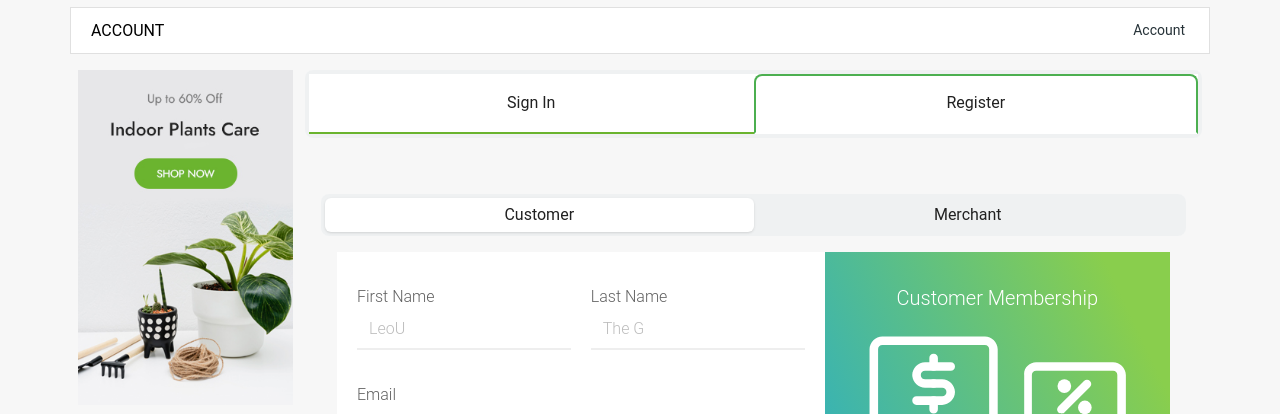
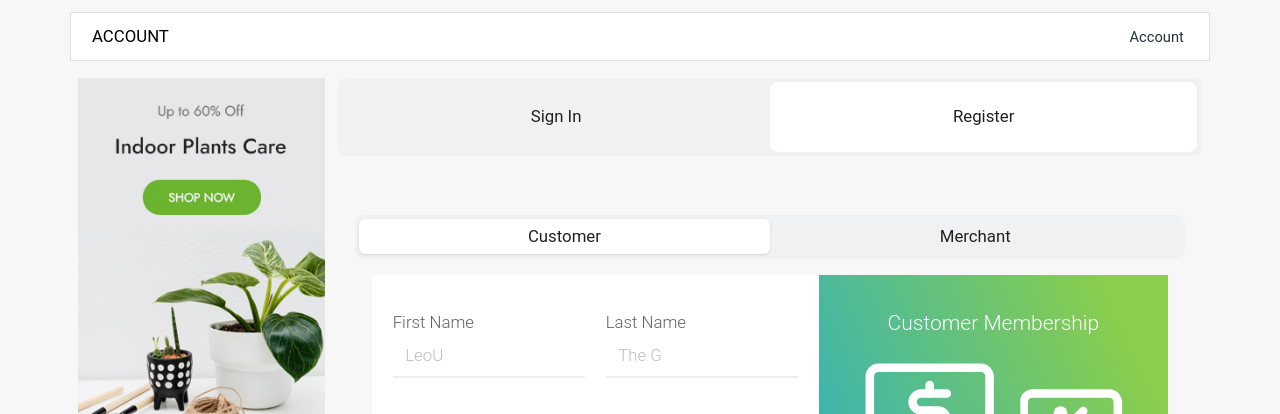
Before and after one commit to LeoU-98/GP-Template, a React (Vite) app: page /account in a window 1280 px wide. Shown: the part 386-800 px from the top of the page. Built offline with nearby package versions, Linux system fonts and the light colour scheme.

Commit message:
fast one

```diff
--- a/src/index.css
+++ b/src/index.css
@@ -166,3 +166,7 @@ input[type="checkbox"]:checked + label span:first-of-type {
 }
 
 /* //////////////////////////// */
+
+html {
+  font-size: 105%;
+}
--- a/src/register/Account.jsx
+++ b/src/register/Account.jsx
@@ -34,7 +34,8 @@ function Account() {
 
       <div className="flex gap-3 px-2">
         {/* aside  */}
-        <div className="hidden h-fit w-96 overflow-hidden lg:block lg:max-w-[215px] 2xl:max-w-[300px]">
+        <div className="hidden h-fit flex-shrink-0 flex-grow-0 basis-[22%] overflow-hidden lg:block">
+          {/* <div className="hidden h-fit w-96 overflow-hidden lg:block lg:max-w-[215px] 2xl:max-w-[300px]"> */}
           <Link to="offer">
             <img src={image1} className="w-full duration-300 hover:scale-110" />
           </Link>
@@ -45,15 +46,16 @@ function Account() {
             <TabsHeader
               className=""
               indicatorProps={{
-                className:
-                  "bg-transparent border-2   border-b-2 border-green-500 pb-[56px] z-30 border-b-white shadow-none   rounded-lg rounded-b-none ",
+                className: "      shadow-none   rounded-lg ",
+                // "bg-transparent border-2   border-b-2 border-green-500 pb-[56px] z-30 border-b-white shadow-none   rounded-lg rounded-b-none ",
               }}
             >
               {data.map(({ label, value }) => (
                 <Tab
                   key={value}
                   value={value}
-                  className="border-b-2 border-lima-500 bg-white py-4 text-gray-900 hover:text-lima-500"
+                  className="py-5 text-gray-900 hover:text-lima-500"
+                  // className="border-b-2 border-lima-500 bg-white py-4 text-gray-900 hover:text-lima-500"
                 >
                   {label}
                 </Tab>
```
